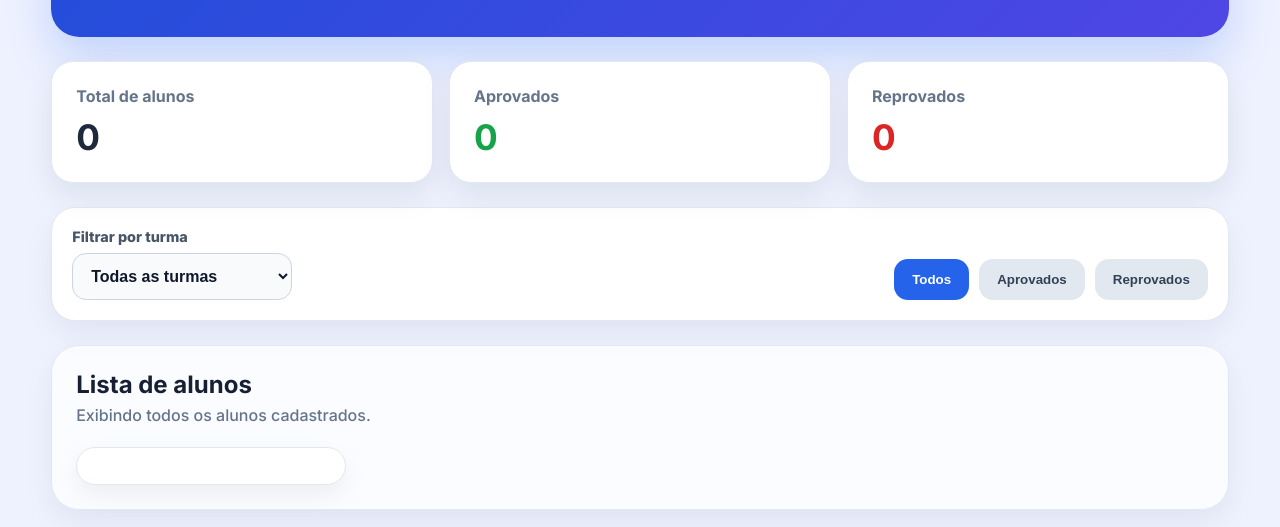
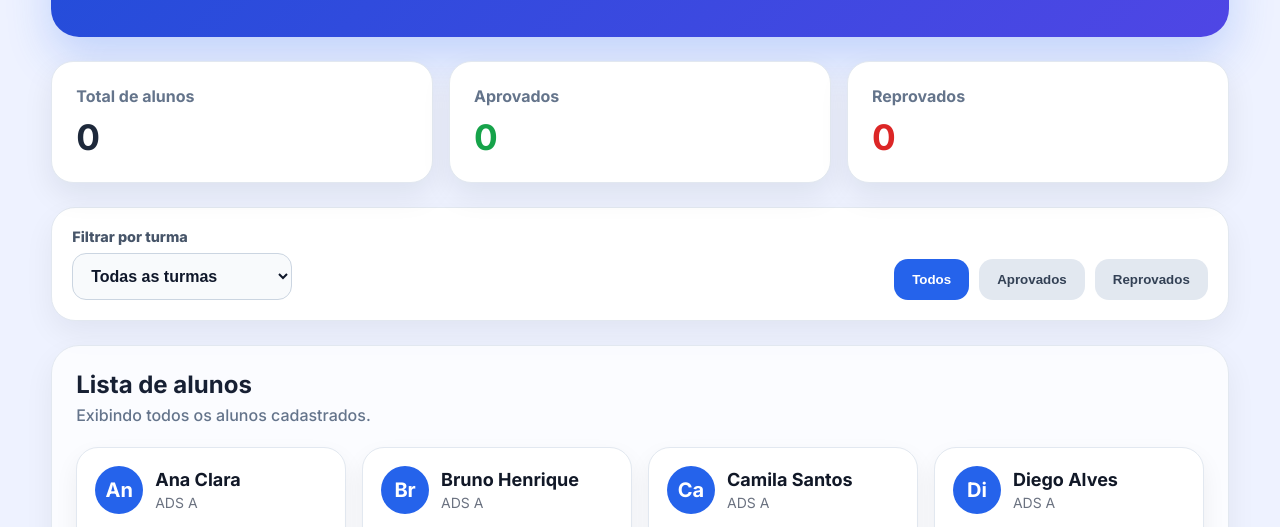
Before and after one commit to Rafael-M-Silva/Dashboard-de-Alunos, a plain HTML site: page index.html in a window 1280 px wide. Both pictures are taken after a click on the button "Todos". Shown: the part 260-787 px from the top of the page. Drawn offline with Linux system fonts and the light colour scheme.

Commit message:
feat: renderizando alunos quando clica no btn Todos

```diff
--- a/index.html
+++ b/index.html
@@ -72,36 +72,7 @@
         <!-- Os cards dos alunos serão criados pelo JavaScript -->
 
 
-        <div class="card-aluno">
 
-          <!-- Cabeçalho do card -->
-          <!-- <div class="card-header">
-            <div class="avatar-aluno">
-              B
-            </div>
-
-            <div>
-              <h3>Bigode</h3>
-              <p>ADS A</p>
-            </div>
-          </div> -->
-
-          <!-- Informações do aluno -->
-          <!-- <div class="card-info">
-            <p>
-              <strong>Nota final:</strong> 10
-            </p>
-
-            <p>
-              <strong>Faltas:</strong> 2
-            </p>
-          </div> -->
-
-          <!-- Status do aluno -->
-         <!--  <div class="card-status">
-            <span class="status aprovado">Aprovado</span>
-          </div> -->
-        </div>
 
       </div>
 
--- a/script.js
+++ b/script.js
@@ -160,7 +160,48 @@ const btnTodos = document.querySelector("#btnTodos");
 const btnAprovados = document.querySelector("#btnAprovados");
 const btnReprovados = document.querySelector("#btnReprovados");
 
+function criaCardAluno(aluno) {
+  return `<div class="card-aluno">
 
+          <!-- Cabeçalho do card -->
+           <div class="card-header">
+            <div class="avatar-aluno">
+              ${aluno.nome.charAt(0)}${aluno.nome.charAt(1)}
+            </div>
+
+            <div>
+              <h3>${aluno.nome}</h3>
+              <p>${aluno.turma}</p>
+            </div>
+          </div>
+
+          <!-- Informações do aluno -->
+           <div class="card-info">
+            <p>
+              <strong>Nota final:</strong> ${aluno.notaFinal}
+            </p>
+
+            <p>
+              <strong>Faltas:</strong> ${aluno.faltas}
+            </p>
+          </div>
+
+          <!-- Status do aluno -->
+           <div class="card-status">
+            ${aluno.notaFinal >= 7 ? `<span class="status aprovado">Aprovado</span>` : `<span class="status reprovado">Reprovado</span>`}
+          </div>
+        </div>`
+}
+
+function renderizarAlunos(alunos) {
+  alunos.forEach((aluno) => {
+    listaAlunos.innerHTML += criaCardAluno(aluno)
+  });
+}
+
+btnTodos.addEventListener("click", ()=> {
+  renderizarAlunos(alunos)
+})
 
 // DESAFIOS:
 // 1. Mostrar todos os alunos na tela usando o array alunos.
```
